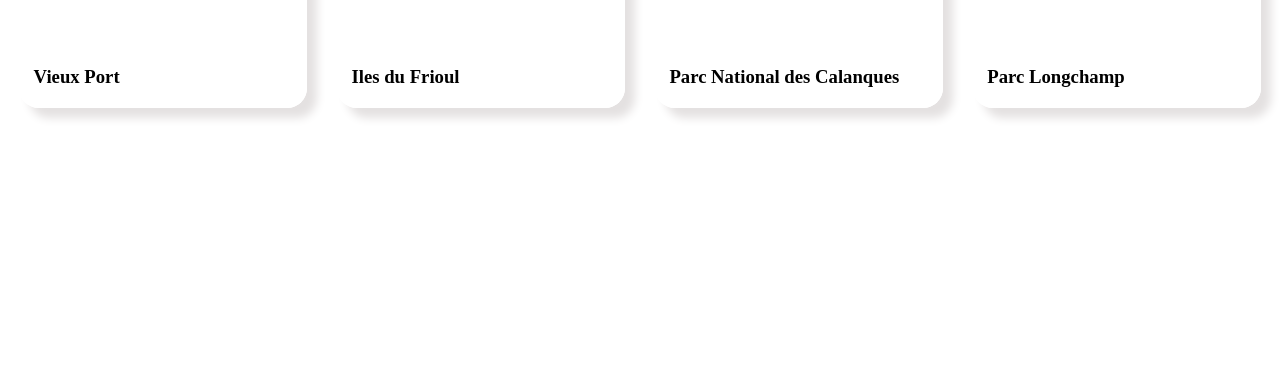
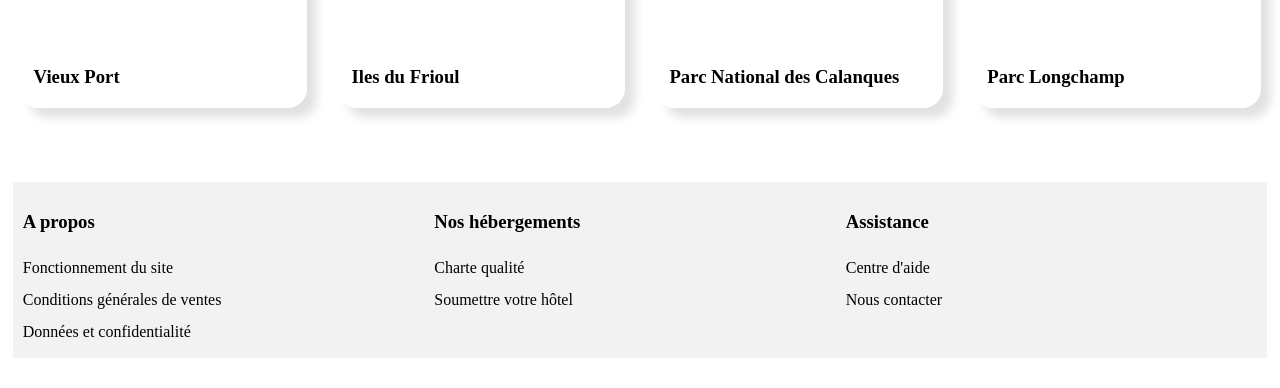
Before and after one commit to alexandredesmarres/AlexandreDesmarres_2_10-04-2021, a plain HTML site: page index.html in a window 1280 px wide. Shown: the part 1674-2062 px from the top of the page. Before the commit the page ends 1816 px from the top, so only its background shows below. Drawn offline with Linux system fonts and the light colour scheme; a web font is replaced by a local one.

Commit message:
ajout du footer

```diff
--- a/index.html
+++ b/index.html
@@ -349,6 +349,39 @@
 
 </main>
 
+<!-- le footer pied de page -->
+<footer class="pieddepage">
+	<div class="conteneur3">
+
+		<div class="apropos lesliensdubas">
+			<div class="footer_item">
+				<h3  class="footer_title">A propos </h3>
+				<a href="#" class="footer_liens">Fonctionnement du site </a>
+				<a href="#" class="footer_liens">Conditions générales de ventes </a>
+				<a href="#" class="footer_liens">Données et confidentialité </a>
+			</div>
+		</div>
+
+		<div class="noshebergements lesliensdubas">
+			<div class="footer_item">
+				<h3  class="footer_title">Nos hébergements</h3>
+				<a href="#" class="footer_liens">Charte qualité </a>
+				<a href="#" class="footer_liens">Soumettre votre hôtel</a>
+			</div>
+		</div>
+
+
+		<div class="assistance lesliensdubas">
+			<div class="footer_item footer_item_3">
+				<h3  class="footer_title">Assistance</h3>
+				<a href="#" class="footer_liens">Centre d'aide</a>
+				<a href="#" class="footer_liens">Nous contacter </a>
+			</div>
+		</div>
+	</div>
+</footer>
+
+
 
 </body>
 </html>
--- a/style.css
+++ b/style.css
@@ -735,3 +735,65 @@ main {
 	text-decoration: none;
 	color: black;
 }
+
+/*FOOOOTER */
+
+footer {
+	max-width: 1500px;
+	width: 98%;
+	margin: auto;
+}
+
+
+.conteneur3{
+	display: grid;
+	grid-template-columns: 1fr 1fr 1fr;
+	grid-template-rows: 1fr;
+	background-color: #F2F2F2;
+	margin-top: 40px;
+	max-height:200px;
+	margin-bottom: 30px;
+	padding: 10px;
+}
+
+
+.apropos{
+	grid-column-start: 1;
+	grid-column-end:2;
+	grid-row-start:1;
+	grid-row-end: 2;
+}
+
+.noshebergements{
+	grid-column-start:2 ;
+	grid-column-end:3;
+	grid-row-start:1;
+	grid-row-end:2 ;
+}
+
+
+.assistance{
+	grid-column-start: 3;
+	grid-column-end:4;
+	grid-row-start:1;
+	grid-row-end:2 ;
+}
+
+.footer_item{
+	display: flex;
+	flex-direction: column;
+
+}
+
+.footer_liens:hover{
+	text-decoration-line: overline;
+	cursor: pointer;
+}
+
+.footer_liens{
+	text-decoration: none;
+	color: black;
+}
+
+
+.footer_item a {line-height: 2em;}
```
